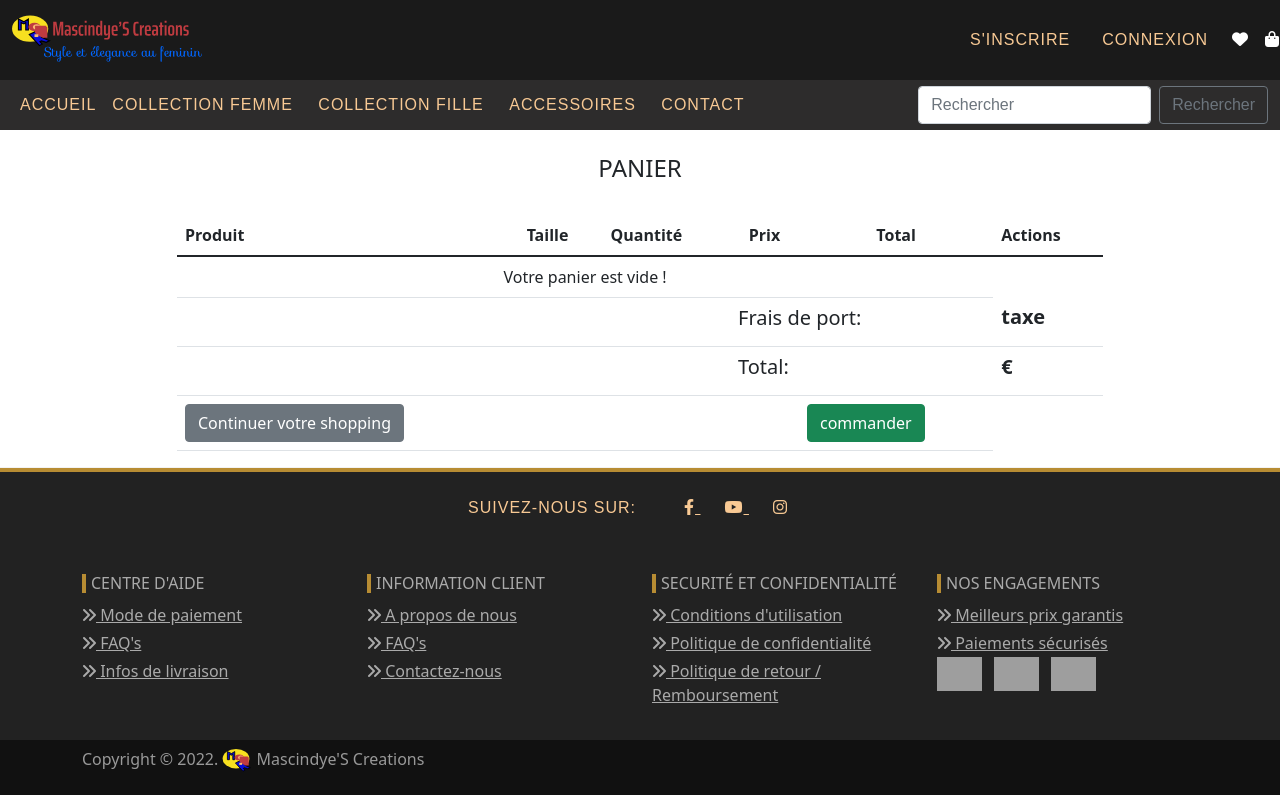
After one commit to Salimatou-S/mascindyesCreations, a Symfony app: template templates/panier/index.html.twig in a window 1280 px wide. The commit adds this page. Run offline with Twig, Linux system fonts and the light colour scheme; the template is opened without the code that fills it, so the values that code supplies are empty; some libraries are stand-ins or nearby versions; some web fonts are replaced; grey boxes are pictures that could not be loaded.

Commit message:
amelioration de la vue detail, creation d'un controller panier et vue panier, gestion partielle du panier

```diff
--- a/public/mascindye/css/style.css
+++ b/public/mascindye/css/style.css
@@ -76,6 +76,8 @@ ul .dropdown-menu {
   border-radius: 5px;
   border: 1px solid;
 }
+
+
 
 .navbar-light {
   background-color: rgba(0, 0, 0, 0.897)
@@ -187,10 +189,10 @@ button .btn {
 
 }
 
-img {
+/* img {
 
   border-radius: 10px;
-}
+} */
 
 .col-lg-2 h2 {
 
--- a/templates/mascindye.html.twig
+++ b/templates/mascindye.html.twig
@@ -178,25 +178,23 @@
 		<footer class="nb-footer">
 			<section
 				class="d-flex justify-content-center  p-4">
-				<!-- Left -->
+
 				<div class="me-5 d-none d-lg-block">
 					<span>Suivez-nous sur:</span>
 				</div>
-				<!-- Left -->
 
-				<!-- Right -->
 				<div>
-					<a href="" class="me-4 text-reset">
+					<a href="{{ path('page_construction')}}" class="me-4 text-reset">
 						<i class="fab fa-facebook-f"></i>
 					</a>
 					<a href="https://youtu.be/Xa29UDKMSRo" class="me-4 text-reset">
 						<i class="fab fa-youtube"></i>
 					</a>
-					<a href="" class="me-4 text-reset">
+					<a href="{{ path('page_construction')}}" class="me-4 text-reset">
 						<i class="fab fa-instagram"></i>
 					</a>
 				</div>
-				<!-- Right -->
+
 			</section>
 			<div class="container">
 				<div class="row">
@@ -206,19 +204,19 @@
 							<h2 class="title">Centre d'aide</h2>
 							<ul class="list-unstyled">
 								<li>
-									<a href="http://www.nextbootstrap.com/" title="">
+									<a href="{{ path('page_construction')}}">
 										<i class="fa fa-angle-double-right"></i>
 										Mode de paiement
 									</a>
 								</li>
 								<li>
-									<a href="http://www.nextbootstrap.com/" title="">
+									<a href="{{ path('page_construction')}}">
 										<i class="fa fa-angle-double-right"></i>
 										FAQ's
 									</a>
 								</li>
 								<li>
-									<a href="http://www.nextbootstrap.com/" title="">
+									<a href="{{ path('page_construction')}}">
 										<i class="fa fa-angle-double-right"></i>
 										Infos de livraison
 									</a>
@@ -231,20 +229,20 @@
 							<h2 class="title">Information Client</h2>
 							<ul class="list-unstyled">
 								<li>
-									<a href="http://www.nextbootstrap.com/" title="">
+									<a href="{{ path('page_construction')}}">
 										<i class="fa fa-angle-double-right"></i>
 										A propos de nous
 									</a>
 								</li>
 								<li>
-									<a href="http://www.nextbootstrap.com/" title="">
+									<a href="{{ path('page_construction')}}" title="">
 										<i class="fa fa-angle-double-right"></i>
 										FAQ's
 									</a>
 								</li>
 
 								<li>
-									<a href="http://www.nextbootstrap.com/" title="">
+									<a href="{{ path('page_construction')}}" title="">
 										<i class="fa fa-angle-double-right"></i>
 										Contactez-nous
 									</a>
@@ -257,19 +255,19 @@
 							<h2 class="title">Securité et confidentialité</h2>
 							<ul class="list-unstyled">
 								<li>
-									<a href="http://www.nextbootstrap.com/" title="">
+									<a href="{{ path('page_construction')}}" title="">
 										<i class="fa fa-angle-double-right"></i>
 										Conditions d'utilisation
 									</a>
 								</li>
 								<li>
-									<a href="http://www.nextbootstrap.com/" title="">
+									<a href="{{ path('page_construction')}}" >
 										<i class="fa fa-angle-double-right"></i>
 										Politique de confidentialité
 									</a>
 								</li>
 								<li>
-									<a href="http://www.nextbootstrap.com/" title="">
+									<a href="{{ path('page_construction')}}" >
 										<i class="fa fa-angle-double-right"></i>
 										Politique de retour / Remboursement
 									</a>
@@ -282,7 +280,7 @@
 							<h2 class="title">Nos engagements</h2>
 							<ul class="list-unstyled">
 							<li>
-									<a href="http://www.nextbootstrap.com/" title="">
+									<a href="{{ path('page_construction')}}">
 										<i class="fa fa-angle-double-right"></i>
 										Meilleurs prix garantis
 									</a>
--- /dev/null
+++ b/templates/panier/index.html.twig
@@ -0,0 +1,122 @@
+{% extends 'mascindye.html.twig' %}
+
+{% block title %}Hello PanierController!
+{% endblock %}
+
+{% block body %}
+	<div class="container">
+		<div class="row text-uppercase text-center m-4">
+			<h4>panier</h4>
+		</div>
+		<div class="row ">
+			<div class="col-sm-12 col-md-10 col-md-offset-1 m-auto">
+				<table class="table table-hover">
+					<thead>
+						<tr>
+							<th>Produit</th>
+							<th>Taille</th>
+							<th>Quantité</th>
+							<th class="text-center">Prix</th>
+							<th class="text-center">Total</th>
+							<th>Actions</th>
+						</tr>
+					</thead>
+					<tbody>
+						{% for element in dataPanier %}
+							<tr>
+								<td class="col-sm-8 col-md-6">
+									<div class="media">
+										<a class="thumbnail pull-left" href="#">
+											<img class="media-object rounded " src="{{app_cdn}}{{element.produit.urlImage}} " style="width: 72px; height: 72px;">
+										</a>
+										<div class="media-body">
+											<h4 class="media-heading">
+												<a href="#">{{element.produit.nom}}</a>
+											</h4>
+											<span>Status:
+											</span>
+											<span class="text-success">
+												<strong>En stock</strong>
+											</span>
+										</div>
+									</div>
+								</td>
+								<td
+									class="col-sm-1 col-md-1 text-center">{# <strong>{{element.produit.taille}} </strong> #}
+								</td>
+								<td class="col-sm-1 col-md-1" style="text-align: center">
+									<input type="email" class="form-control" id="exampleInputEmail1" value="{{element.quantite}} ">
+								</td>
+								<td class="col-sm-1 col-md-1 text-center">
+									<strong>{{element.produit.prix}}
+										€</strong>
+								</td>
+								<td class="col-sm-1 col-md-1 text-center">
+									<strong>{{element.produit.prix * element.quantite}}
+										€</strong>
+								</td>
+								<td class="col-sm-1 col-md-1">
+									<button type="button" class="btn btn-danger">
+										<span class="glyphicon glyphicon-remove"></span>
+										Supprimer
+									</button>
+								</td>
+							</tr>
+						{% else %}
+							<tr>
+								<td colspan="5" class="text-center">Votre panier est vide !</td>
+							</tr>
+						{% endfor %}
+						<tr>
+							<td></td>
+							<td></td>
+							<td></td>
+							<td colspan="2">
+								<h5>Frais de port:</h5>
+							</td>
+							<td colspan="3" class="text-right">
+								<h5>
+									<strong>taxe</strong>
+								</h5>
+							</td>
+						</tr>
+						<tr>
+							<td></td>
+							<td></td>
+							<td></td>
+							<td colspan="2">
+								<h5>Total:
+								</h5>
+							</td>
+							<td class="text-right">
+								<h5>
+									<strong>{{total}}
+										€</strong>
+								</h5>
+							</td>
+						</tr>
+						<tr>
+							<td>
+								<a href="{{path('category_parent',{slug:'collection-femme'})}}" type="button" class="btn btn-secondary">
+									{# <button type="button" class="btn btn-secondary"> #}
+									Continuer votre shopping
+									{# </button> #}
+								</a>
+							</td>
+							<td></td>
+							<td></td>
+							<td></td>
+							<td>
+
+								<button type="button" class="btn btn-success ">
+									commander
+								</button>
+							</td>
+						</tr>
+					</tbody>
+				</table>
+			</div>
+		</div>
+	</div>
+	{{dump()}}
+{% endblock %}
```
Also changed, not shown: src/Controller/PageController.php (+11 -1 lines), src/Controller/PanierController.php (added, +57 -0 lines), src/Repository/TailleRepository.php (+11 -11 lines), templates/page/detailproduit.html.twig (+44 -17 lines), templates/page/pageEnConstruction.html.twig (added, +12 -0 lines), templates/page/produits.html.twig (+5 -5 lines), package-lock.json (added), public/mascindye/images/accessoires3.jpg (added), public/mascindye/images/bijoucopcar.jpg (added), public/mascindye/images/fecomp10-1.jpg (added), public/mascindye/images/ficomp-1.jpg (added), public/mascindye/images/montage1car.jpg (added), public/mascindye/images/montage2car.jpg (added), 1 other file.
